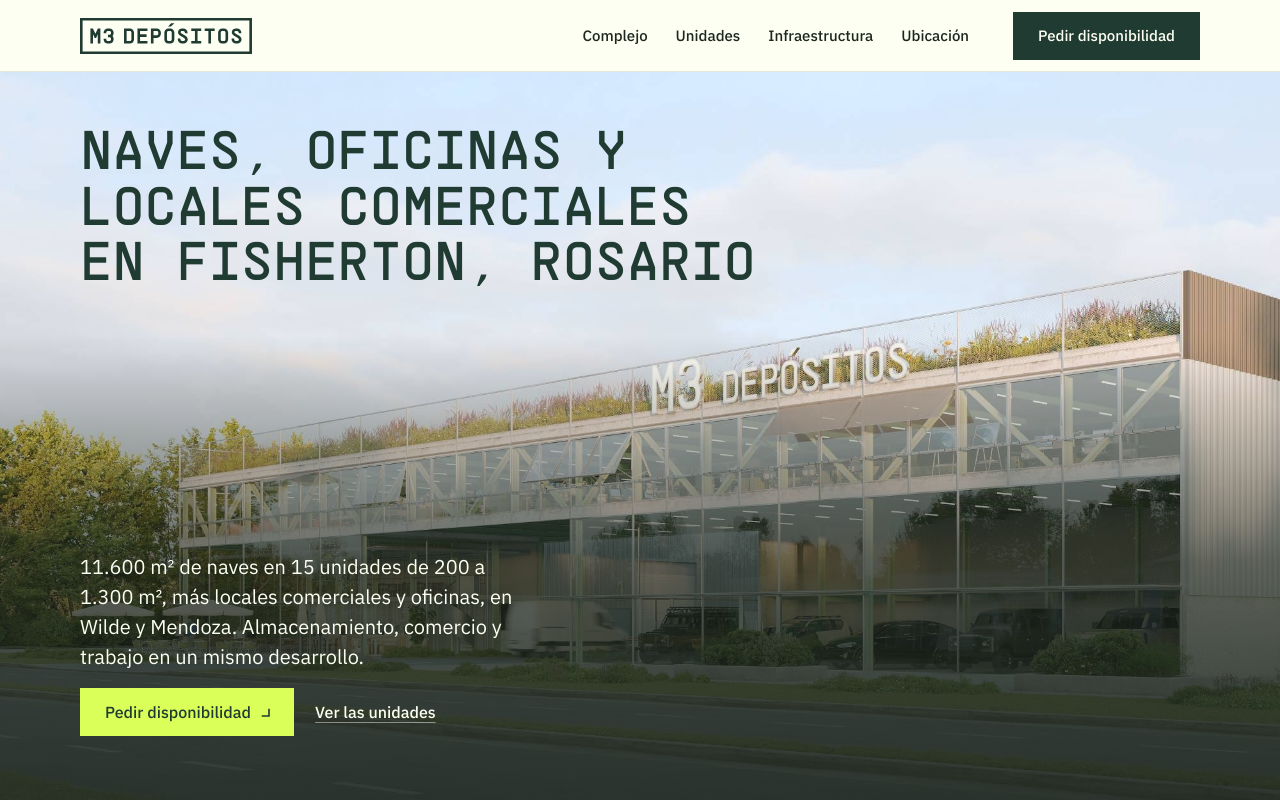
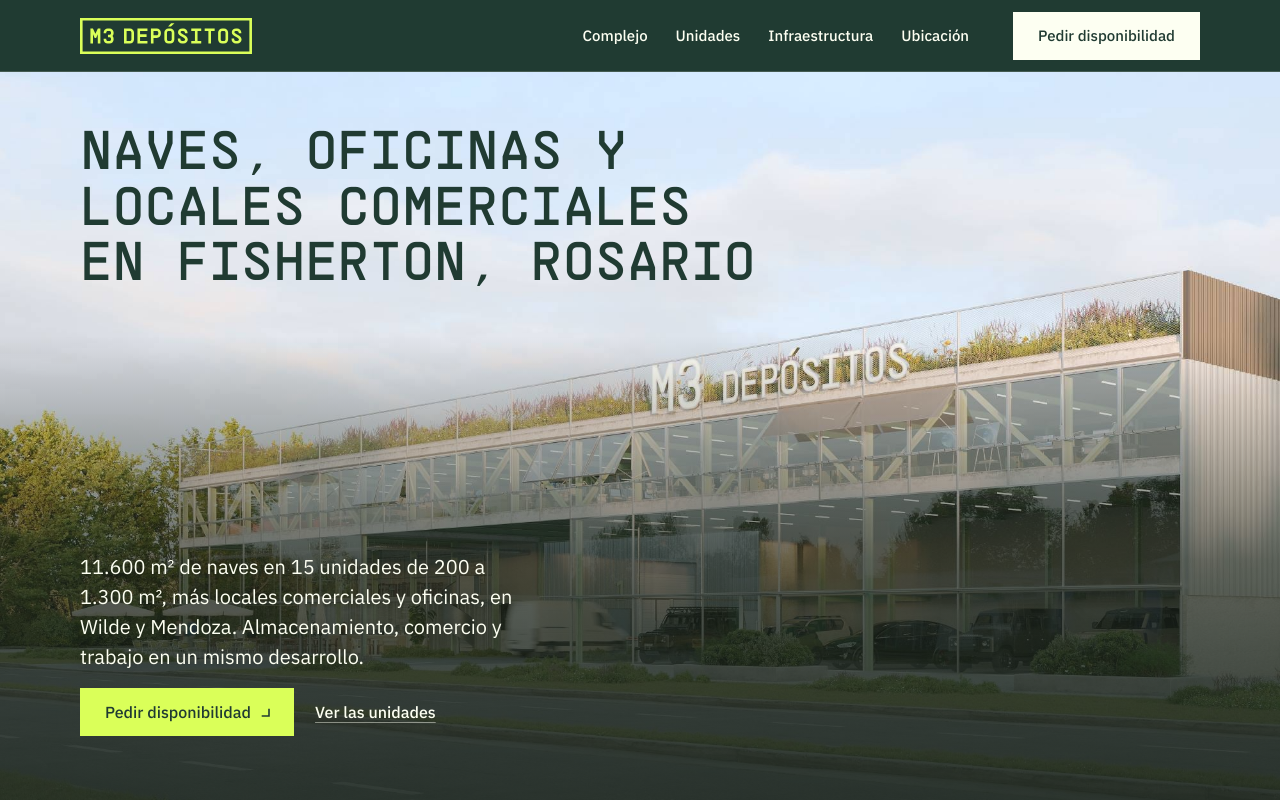
Before and after one commit to JuanCarlini/m3-depositos, a Next.js app: page / in a window 1280 px wide. Shown: the top 800 px of the page. Built offline with nearby package versions, Linux system fonts and the light colour scheme; no server answers.

Commit message:
Header en Verde Bosque con logo Lima y botón claro

```diff
--- a/public/m3.css
+++ b/public/m3.css
@@ -331,3 +331,17 @@ html { scroll-behavior: smooth; }
   .hero__panel { padding: 0; }
   .hero__panel .hero__lead { font-size: var(--t-body); }
 }
+
+/* ================================================================ header en Verde Bosque
+   Barra Verde Bosque, links Hueso, botón claro (Hueso con texto Bosque) y logo en Lima,
+   la combinación "Lima sobre Verde Bosque" del manual (2.3). Vale también para el menú del teléfono. */
+header.nav {
+  --bg: var(--p-accent); --ink: var(--p-inv-ink); --muted: var(--p-inv-muted);
+  --action: var(--p-bg); --action-ink: var(--p-accent);
+  --line: color-mix(in oklab, var(--p-inv-ink) 16%, transparent);
+  --line-strong: color-mix(in oklab, var(--p-inv-ink) 40%, transparent);
+  background: var(--bg); color: var(--ink); border-bottom-color: var(--line);
+}
+header.nav svg.logo { color: var(--p-inv-accent); }
+header.nav .btn--primary:hover { background: color-mix(in oklab, var(--p-bg) 86%, var(--p-accent)); }
+header.nav .nav__toggle { color: var(--ink); border-color: var(--line-strong); background: transparent; }
```
